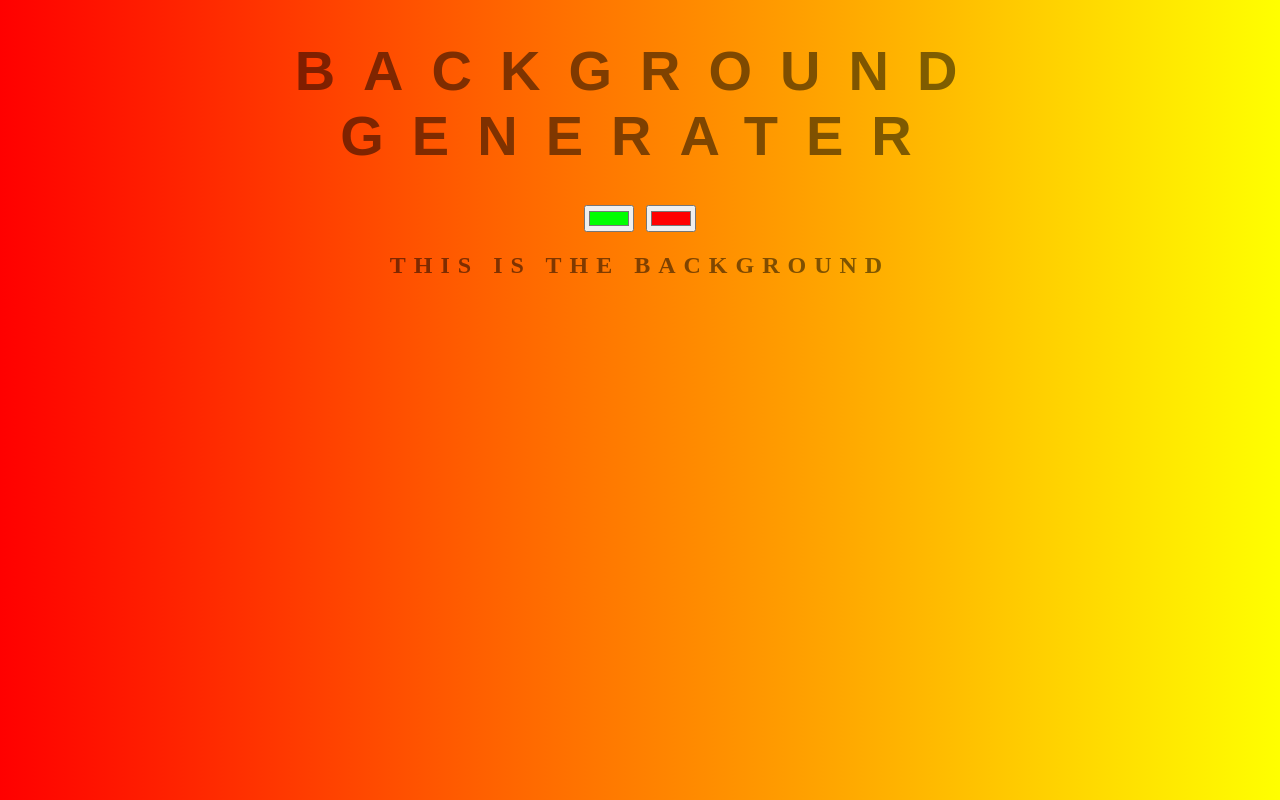
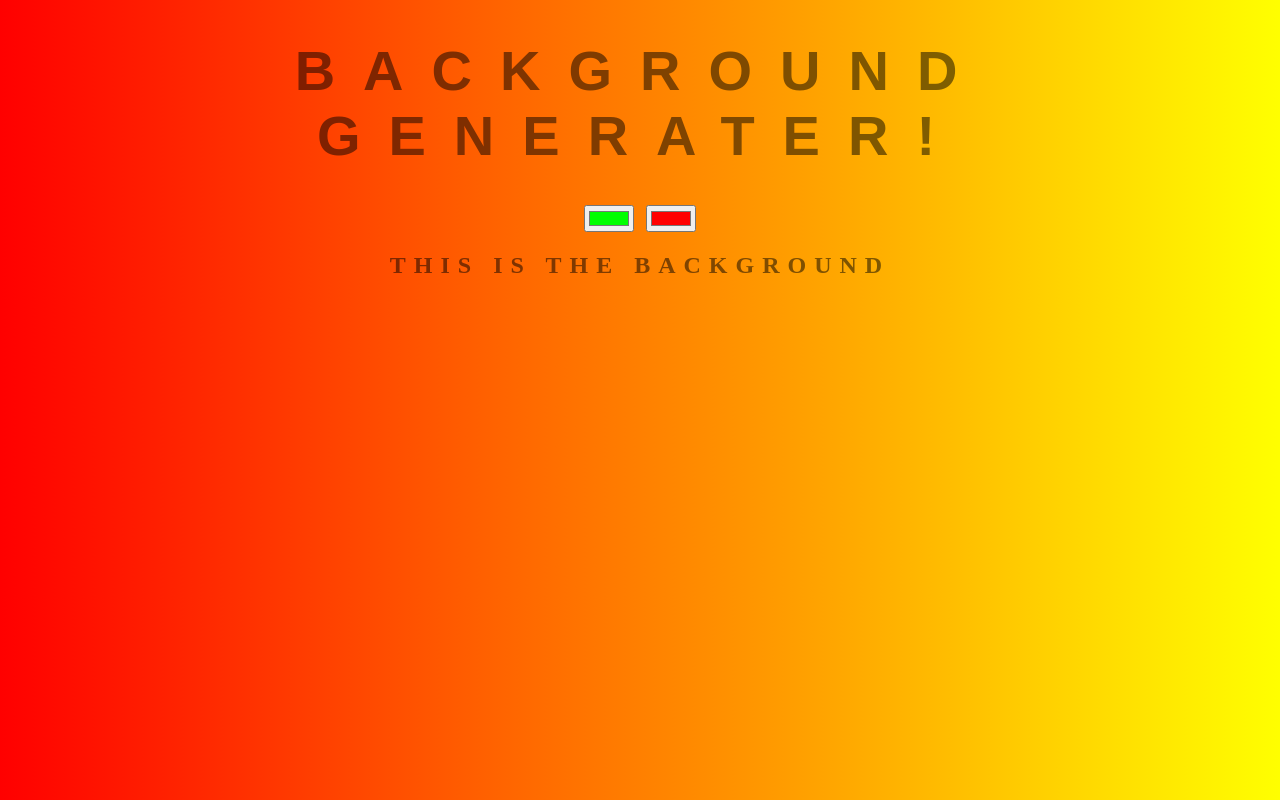
Before and after one commit to deonlobo/background-generator, a plain HTML site: page index.html in a window 1280 px wide. Drawn offline with Linux system fonts and the light colour scheme.

Commit message:
Revert "Revert "Bigfeature""

```diff
--- a/index.html
+++ b/index.html
@@ -1,11 +1,11 @@
 <!DOCTYPE html>
 <html>
 <head>
-	<title>COOL Background</title>
+	<title>Gradient Background</title>
 	<link rel="stylesheet" type="text/css" href="style.css">
 </head>
 <body id="gradient">
-       <h1>Background Generater</h1>
+       <h1>Background Generater!</h1>
        <input class="color1" type="color" name="color1" value="#00ff00">
        <input class="color2" type="color" name="color2" value="#ff0000">
        <h2>This is the background</h2>
```
